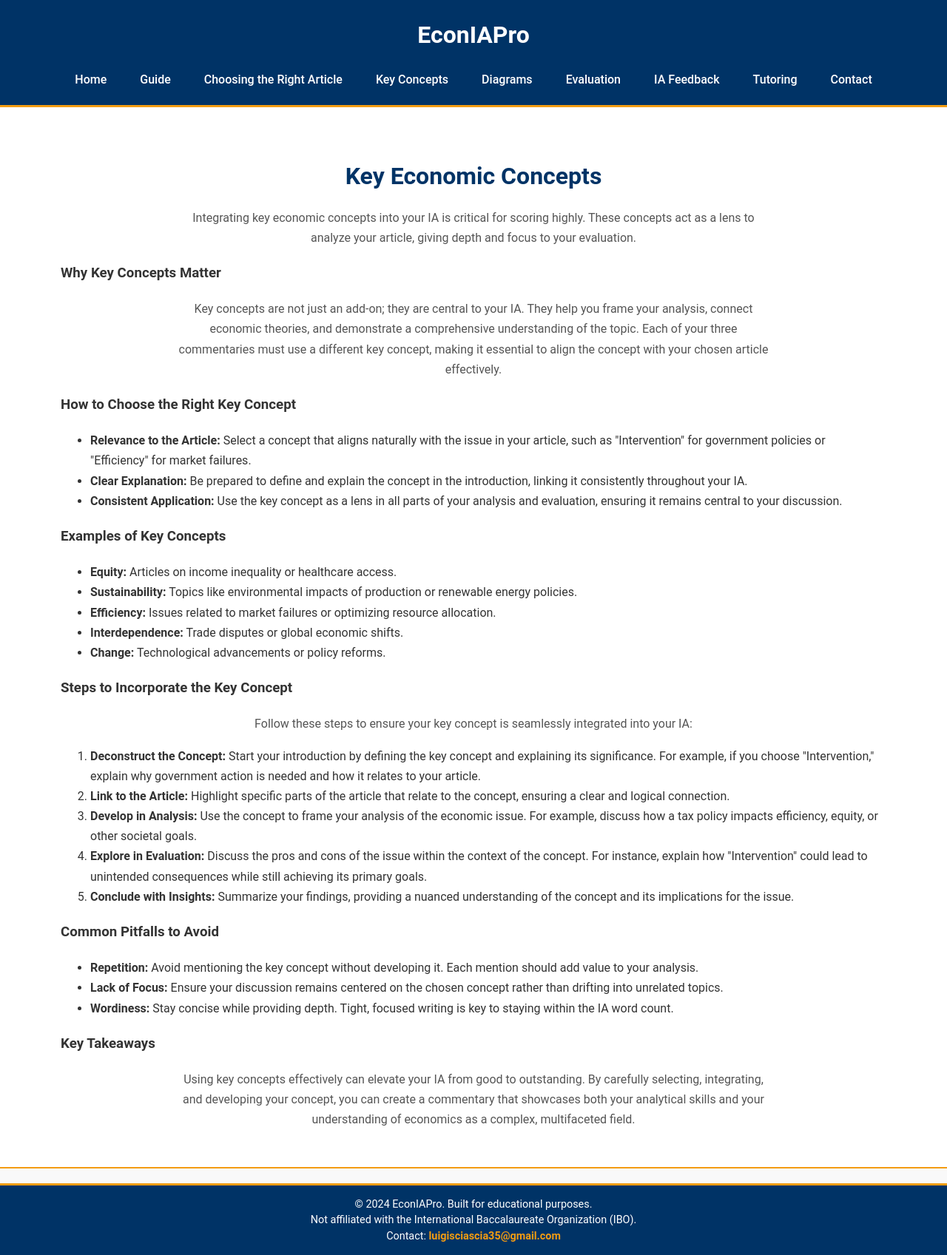
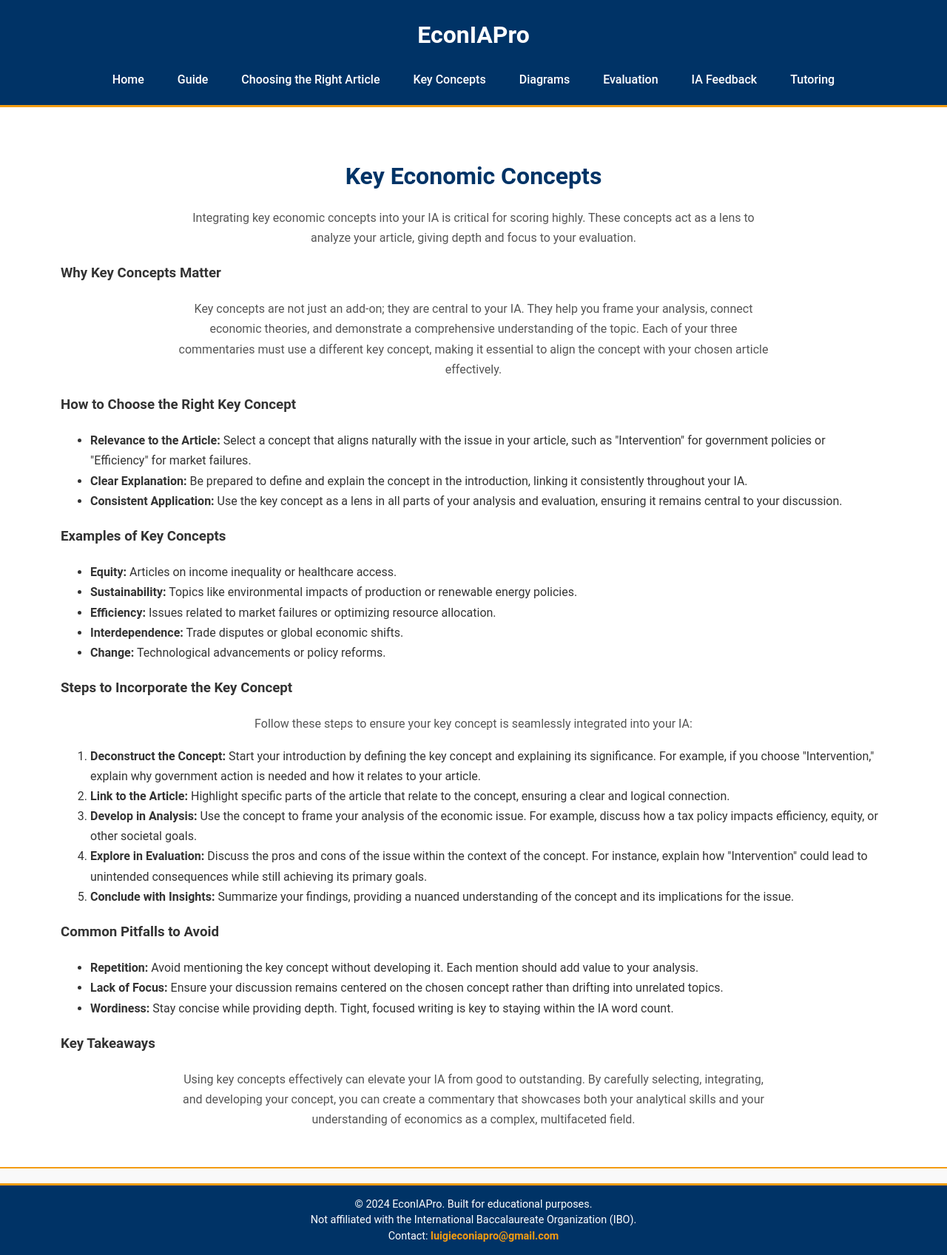
Before and after one commit to Grapply123/IBEconomicsPro, a plain HTML site: page key-concepts.html in a window 1280 px wide. Shown: the whole page at 74% size. Drawn offline with Linux system fonts and the light colour scheme.

Commit message:
Update key-concepts.html

```diff
--- a/key-concepts.html
+++ b/key-concepts.html
@@ -19,9 +19,8 @@
                     <li><a href="key-concepts.html" class="active">Key Concepts</a></li>
                     <li><a href="diagrams.html">Diagrams</a></li>
                     <li><a href="evaluation.html">Evaluation</a></li>
-                    <li><a href="feedback.html">IA Feedback</a></li>
+                    <li><a href="ia-feedback.html">IA Feedback</a></li>
                     <li><a href="tutoring.html">Tutoring</a></li>
-                    <li><a href="contact.html">Contact</a></li>
                 </ul>
             </nav>
         </div>
@@ -78,7 +77,7 @@
     <footer>
         <div class="container">
             <p>© 2024 EconIAPro. Built for educational purposes. <br>Not affiliated with the International Baccalaureate Organization (IBO).</p>
-            <p>Contact: <a href="mailto:luigisciascia35@gmail.com">luigisciascia35@gmail.com</a></p>
+            <p>Contact: <a href="mailto:luigieconiapro@gmail.com">luigieconiapro@gmail.com</a></p>
         </div>
     </footer>
 </body>
```
